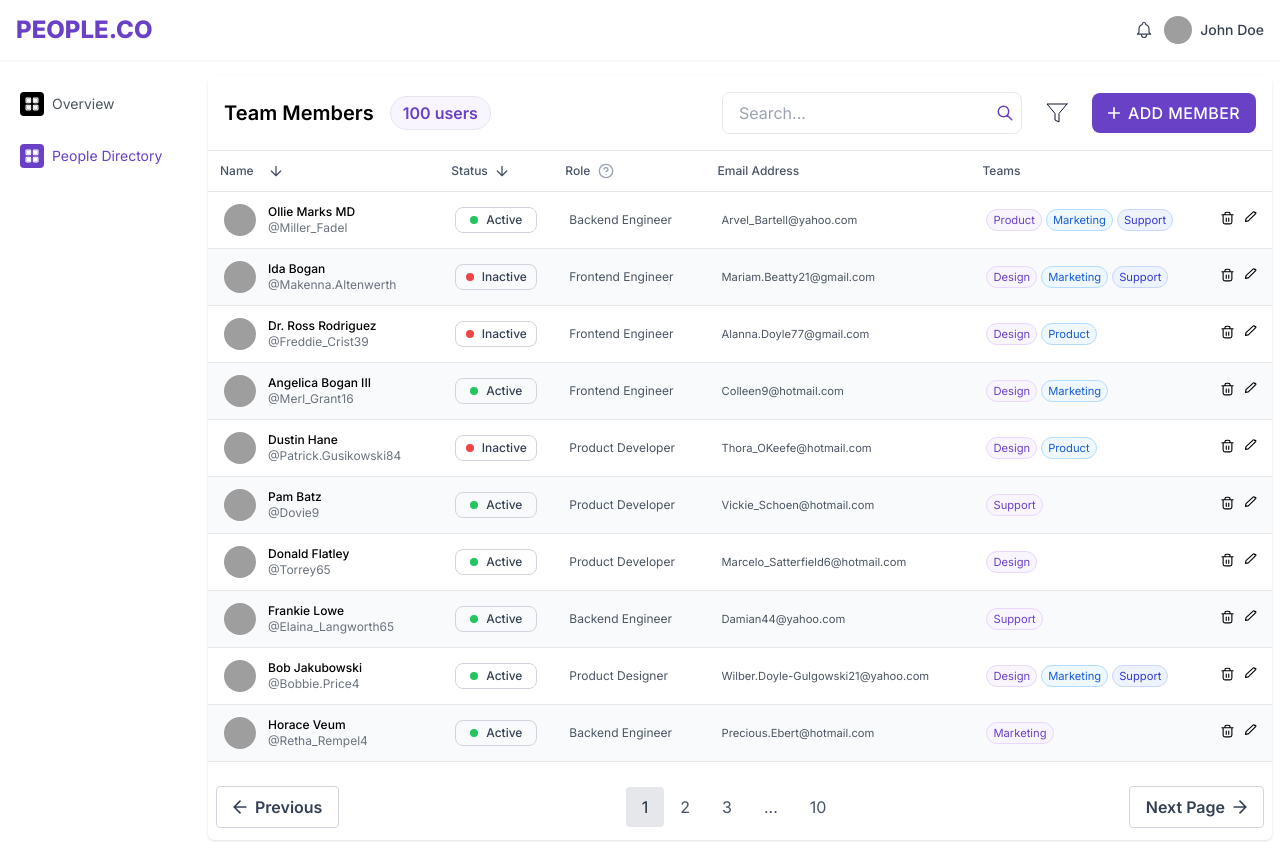
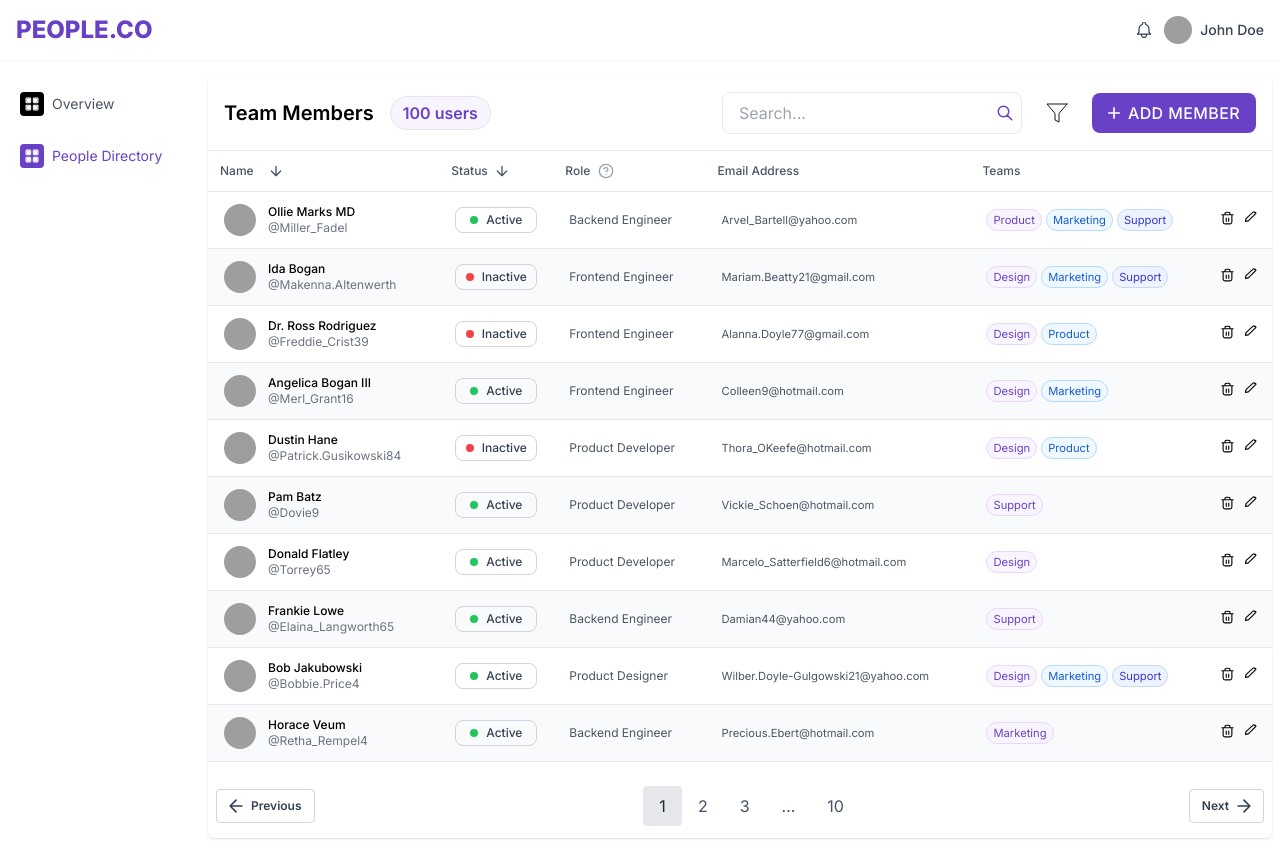
Before and after one commit to AmulyaMachhan/User-Management, a React (Vite) app in the folder frontend/: page /people-directory in a window 1280 px wide. Built offline with nearby package versions, Linux system fonts and the light colour scheme; grey boxes are pictures that could not be loaded.

Commit message:
Updated the pagination component

```diff
--- a/frontend/src/components/Table/Pagination.jsx
+++ b/frontend/src/components/Table/Pagination.jsx
@@ -36,7 +36,7 @@ const Pagination = ({ table }) => {
       <button
         onClick={() => previousPage()}
         disabled={!getCanPreviousPage()}
-        className="flex items-center gap-2 px-4 py-2 font-[600] border-[1px] border-[#D0D5DD] text-[#344054] rounded"
+        className="flex items-center gap-2 px-3 py-2 text-xs font-[600] border-[1px] border-[#D0D5DD] text-[#344054] rounded"
       >
         <LeftArrowIcon />
         <span>Previous</span>
@@ -85,9 +85,9 @@ const Pagination = ({ table }) => {
       <button
         onClick={() => nextPage()}
         disabled={!getCanNextPage()}
-        className="flex items-center gap-2 px-4 py-2 font-[600] border-[1px] border-[#D0D5DD] text-[#344054] rounded"
+        className="flex items-center gap-2 px-3 py-2 text-xs font-[600] border-[1px] border-[#D0D5DD] text-[#344054] rounded"
       >
-        Next Page
+        Next
         <RightArrowIcon />
       </button>
     </div>
```
